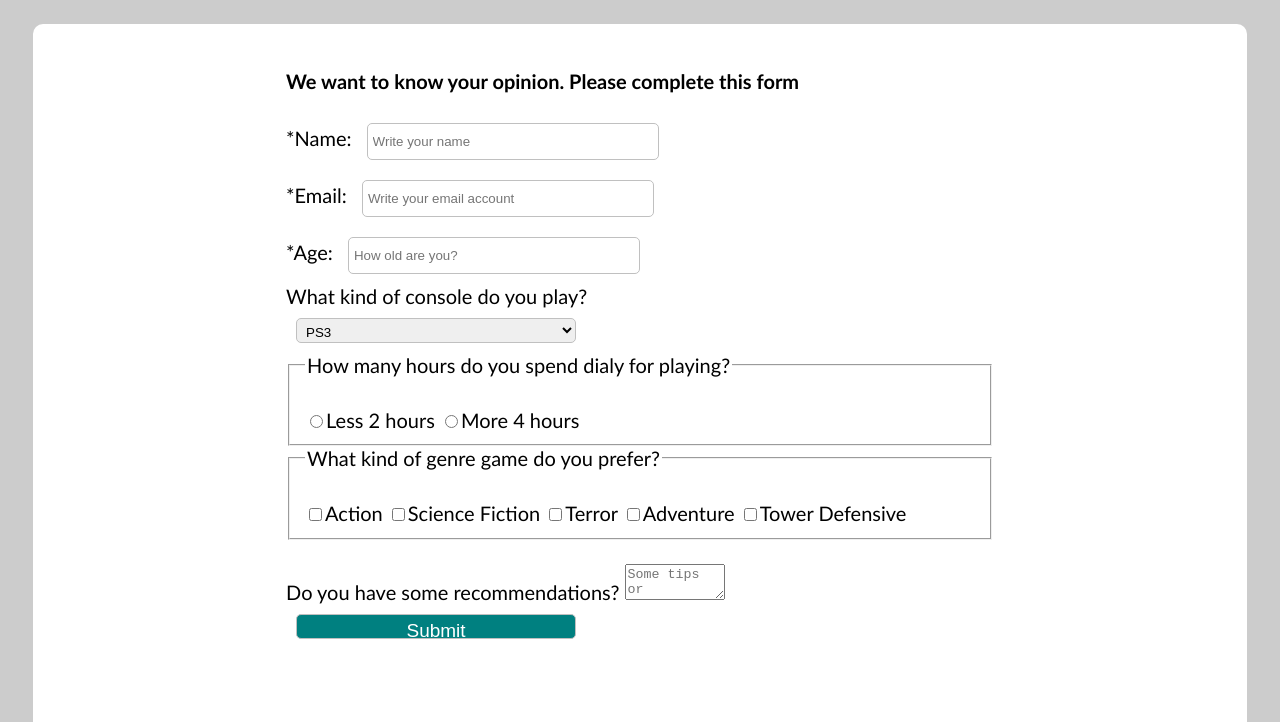
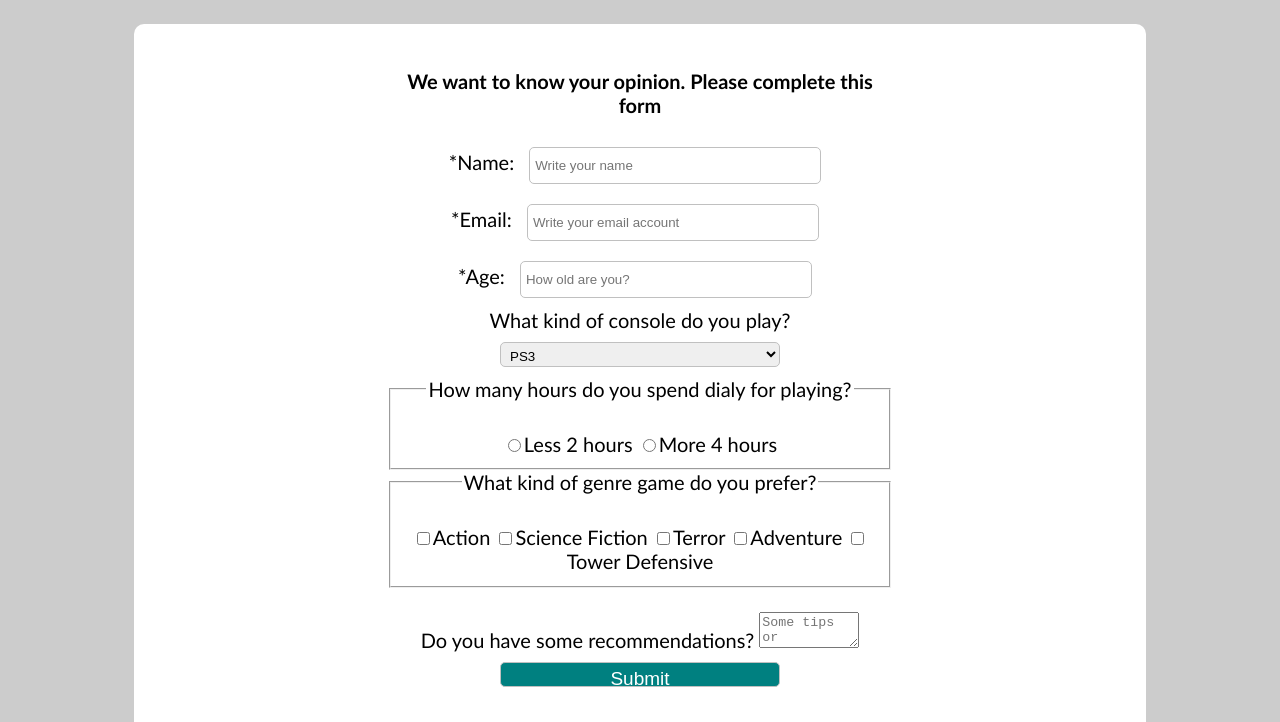
Before and after one commit to IamLAM/SurveyForm, a plain HTML site: page index.html in a window 1280 px wide. Shown: the part 78-800 px from the top of the page. Drawn offline with Linux system fonts and the light colour scheme.

Commit message:
Justifying contents

```diff
--- a/css/style.css
+++ b/css/style.css
@@ -15,7 +15,9 @@ main {
     padding-right: 20%;
     padding-bottom: 20%;
     padding-top: 2%;
-    margin: 2%;
+    margin-left: 10%;
+    margin-right: 10%;
+    text-align: center;
 }
 
 footer {
```
